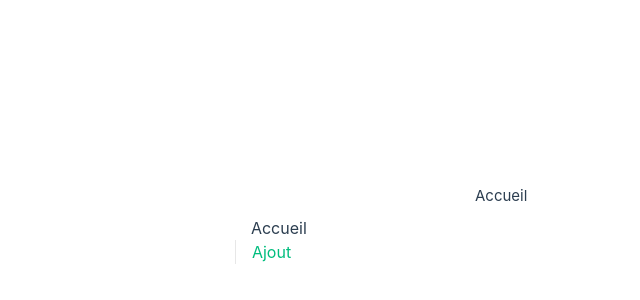
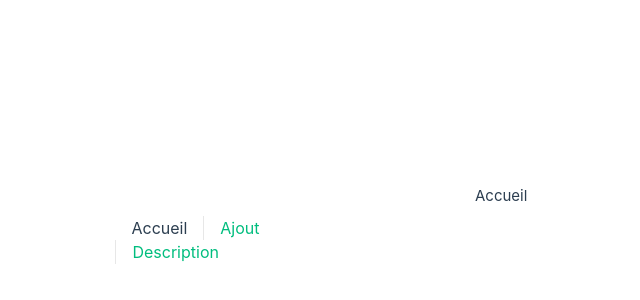
Before and after one commit to Big-pun/Evaluation-2---Adrien-Thomas, a Vue app: page / in a window 1280 px wide. Shown: the part 168-468 px from the top of the page, without its empty margins (165-805 px from the left). Built offline with nearby package versions, Linux system fonts and the light colour scheme.

Commit message:
routes ok

```diff
--- a/src/App.vue
+++ b/src/App.vue
@@ -7,7 +7,8 @@ import { RouterLink, RouterView } from 'vue-router'
     <div class="wrapper">
       <nav>
         <RouterLink to="/">Accueil</RouterLink>
-        <RouterLink to="/about">Ajout</RouterLink>
+        <RouterLink to="/ajout">Ajout</RouterLink>
+        <RouterLink to="/description/:id">Description</RouterLink>
       </nav>
     </div>
   </header>
--- a/src/router/index.js
+++ b/src/router/index.js
@@ -1,6 +1,7 @@
 import { createRouter, createWebHistory } from 'vue-router'
 import AjoutLivre from '@/views/AjoutLivre.vue'
 import Accueil from '@/views/Accueil.vue'
+import Description from '@/views/Description.vue'
 
 const router = createRouter({
   history: createWebHistory(import.meta.env.BASE_URL),
@@ -15,6 +16,11 @@ const router = createRouter({
       name: 'ajout',
       component: AjoutLivre,
     },
+    {
+      path: '/description/:id',
+      name: 'description',
+      component: Description,
+    }
   ],
 })
 
```
